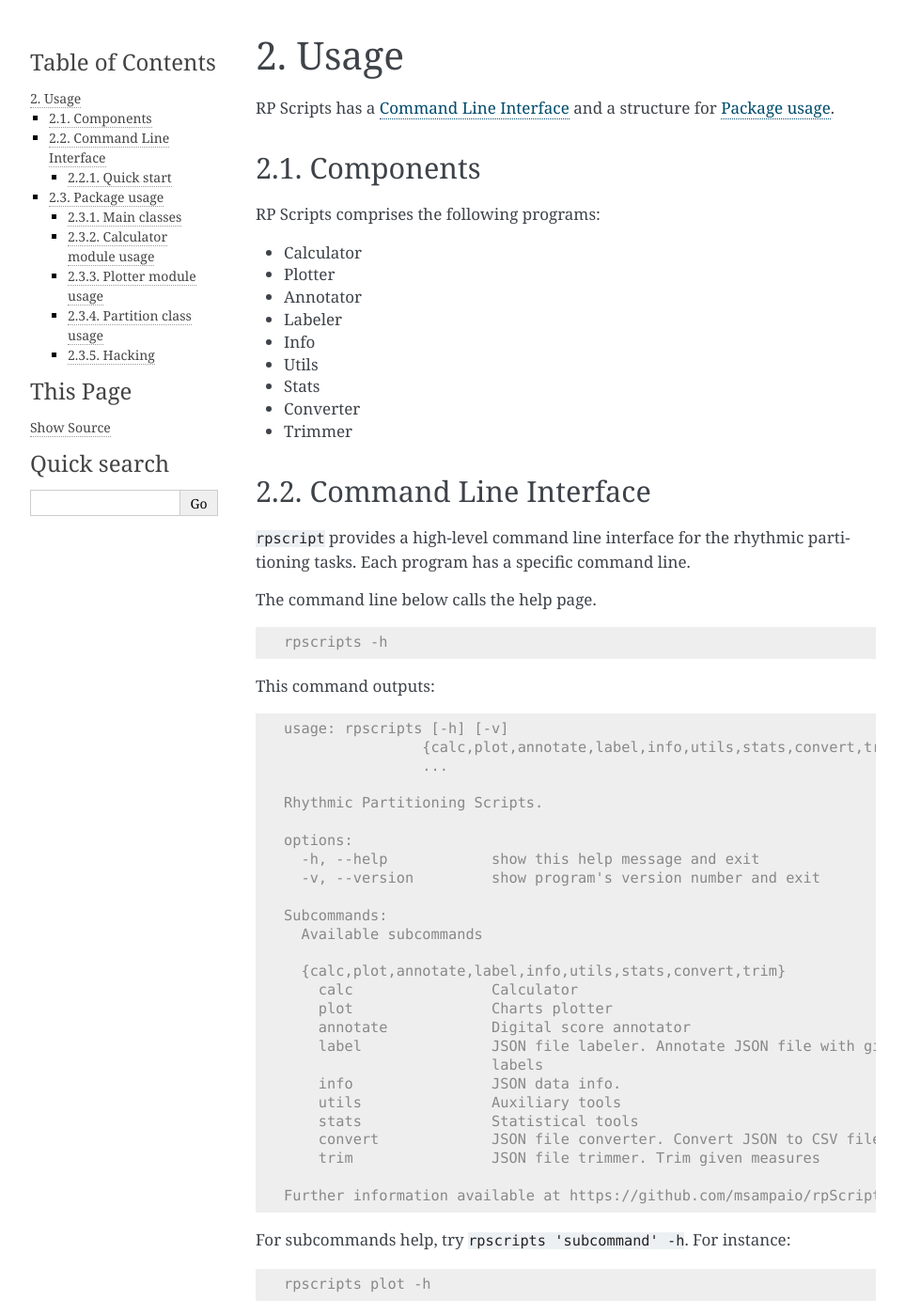
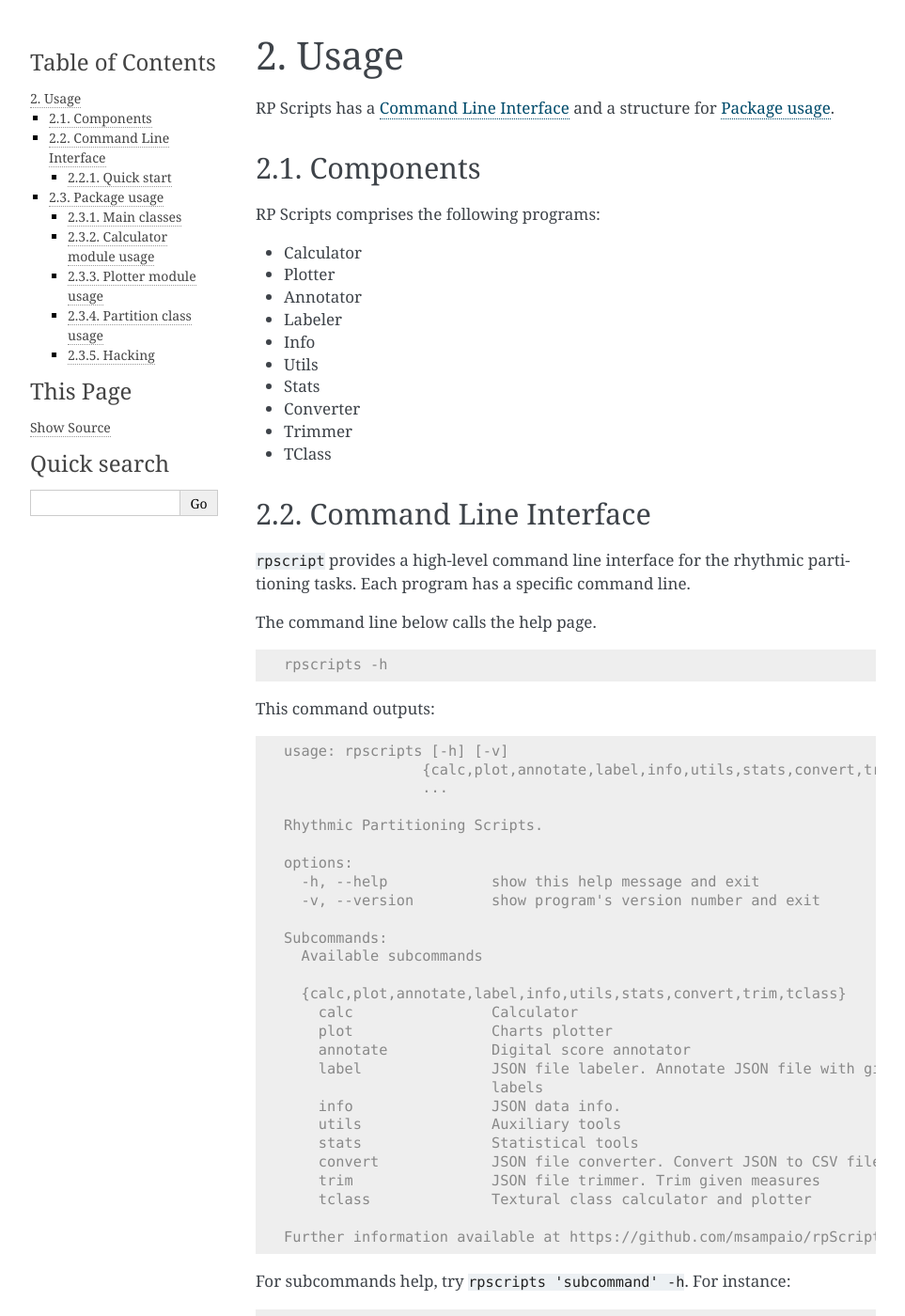
Before and after one commit to msampaio/rpScripts, a Sphinx documentation site: the page built from docs/source/usage.rst, in a window 1280 px wide and 1400 px high. Shown: the whole window at 94% size, without its empty margins (148-1111 px from the left). Built offline with Sphinx 7.4.7, drawn with Linux system fonts in a browser that asks for light colours.

```diff
--- a/docs/source/programs/index.rst
+++ b/docs/source/programs/index.rst
@@ -15,4 +15,5 @@ RP Scripts comprises several programs to calculate, plot, annotate, label, and t
    stats
    utils
    converter
+   tclass
    trimmer
--- a/docs/source/usage.rst
+++ b/docs/source/usage.rst
@@ -17,6 +17,7 @@ RP Scripts comprises the following programs:
 - Stats
 - Converter
 - Trimmer
+- TClass
 
 .. _cli:
 
@@ -36,7 +37,7 @@ This command outputs:
 .. code-block:: console
 
   usage: rpscripts [-h] [-v]
-                  {calc,plot,annotate,label,info,utils,stats,convert,trim}
+                  {calc,plot,annotate,label,info,utils,stats,convert,trim,tclass}
                   ...
 
   Rhythmic Partitioning Scripts.
@@ -48,7 +49,7 @@ This command outputs:
   Subcommands:
     Available subcommands
 
-    {calc,plot,annotate,label,info,utils,stats,convert,trim}
+    {calc,plot,annotate,label,info,utils,stats,convert,trim,tclass}
       calc                Calculator
       plot                Charts plotter
       annotate            Digital score annotator
@@ -59,6 +60,7 @@ This command outputs:
       stats               Statistical tools
       convert             JSON file converter. Convert JSON to CSV file
       trim                JSON file trimmer. Trim given measures
+      tclass              Textural class calculator and plotter
 
   Further information available at https://github.com/msampaio/rpScripts
 
```
Also changed, not shown: docs/source/programs/tclass.rst (added, +89 -0 lines), docs/source/rpscripts.rst (+8 -0 lines).
